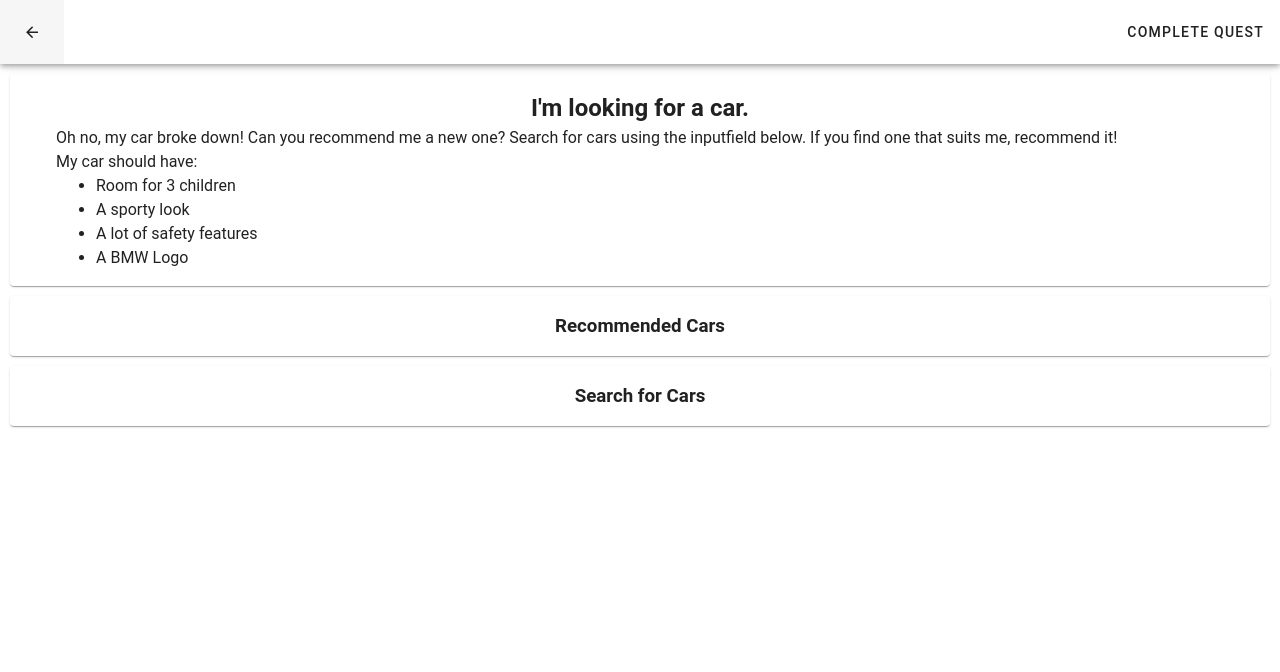
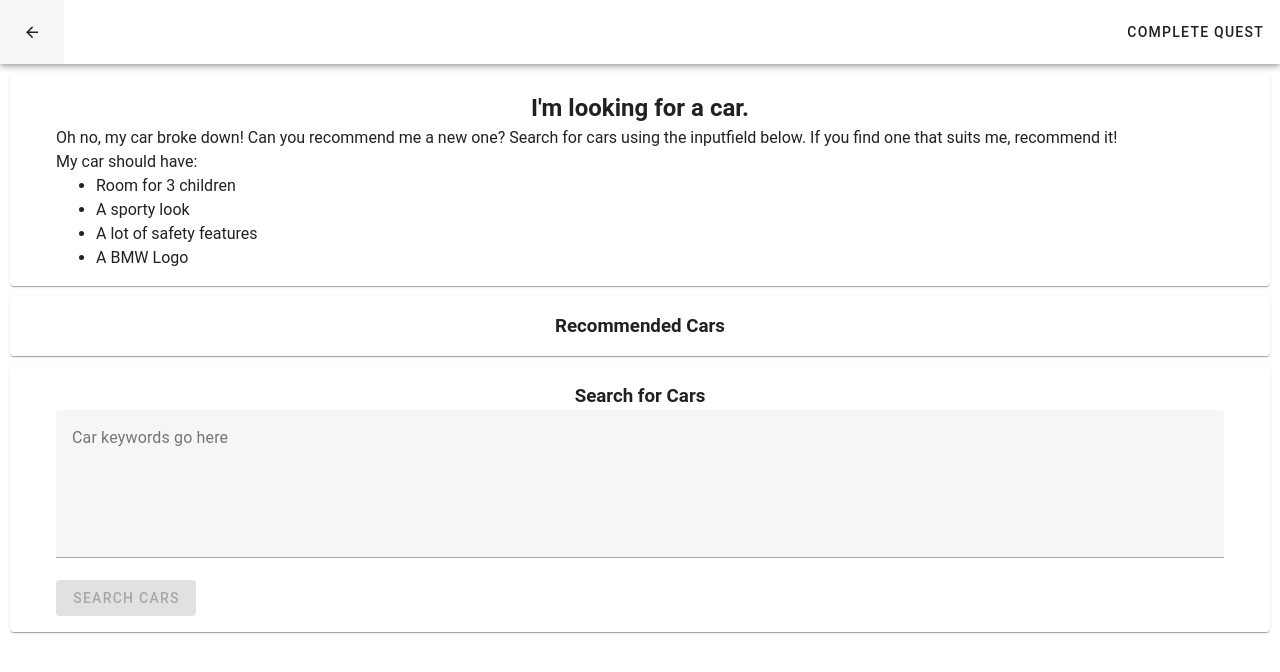
Before and after one commit to AE-nv/TA-fundamentals-FEE-vue3, a Vue app: page /quest/car in a window 1280 px wide. Shown: the top 672 px of the page. Built offline with nearby package versions, Linux system fonts and the light colour scheme.

Commit message:
Solution to exercise 1

```diff
--- a/src/components/Quest/BikeQuest.vue
+++ b/src/components/Quest/BikeQuest.vue
@@ -1,7 +1,7 @@
 <script setup lang="ts">
 import NavigationComponent from "@/components/shared/NavigationComponent.vue";
 import TextAreaBox from "@/components/shared/TextAreaBox.vue";
-import { reactive, ref } from "vue";
+import { reactive } from "vue";
 
 // TODO 4: implement function to determine if quest is complete
 const isQuestComplete = () => {
@@ -18,7 +18,6 @@ const isQuestComplete = () => {
   }
 };
 
-const text = ref<string>("");
 const state = reactive<{ responses: string[] }>({ responses: [] });
 
 const addResponse = (input: string) => {
--- a/src/components/Quest/CarQuest.vue
+++ b/src/components/Quest/CarQuest.vue
@@ -1,7 +1,16 @@
 <script setup lang="ts">
 import NavigationComponent from "@/components/shared/NavigationComponent.vue";
+import { carSearchService, type Car } from "@/services/CarSearch.service";
+import { reactive } from "vue";
+import TextAreaBox from "../shared/TextAreaBox.vue";
 
 const isQuestComplete = () => false;
+
+const state = reactive<{ foundCars: Car[] }>({ foundCars: [] });
+
+const searchForCars = (value: string) => {
+  state.foundCars = carSearchService.search(value);
+};
 </script>
 
 <template>
@@ -51,8 +60,17 @@ const isQuestComplete = () => false;
         <v-card>
           <v-container>
             <h3 class="quest-header">Search for Cars</h3>
-
             <!-- TODO 1: include the text-area-box component -->
+            <TextAreaBox
+              @text="searchForCars"
+              btnText="Search cars"
+              label="Car keywords go here"
+            />
+            <div v-for="(car, index) in state.foundCars" :key="index">
+              <v-card class="car-card">
+                {{ car.make_display }} - {{ car.model_trim }}
+              </v-card>
+            </div>
             <!-- TODO 2: implement function that calls the CarSearchService -->
             <!-- TODO 3: show list of cars returned by the CarSearchService -->
             <!-- TODO 4: implement function to recommend car -->
```
